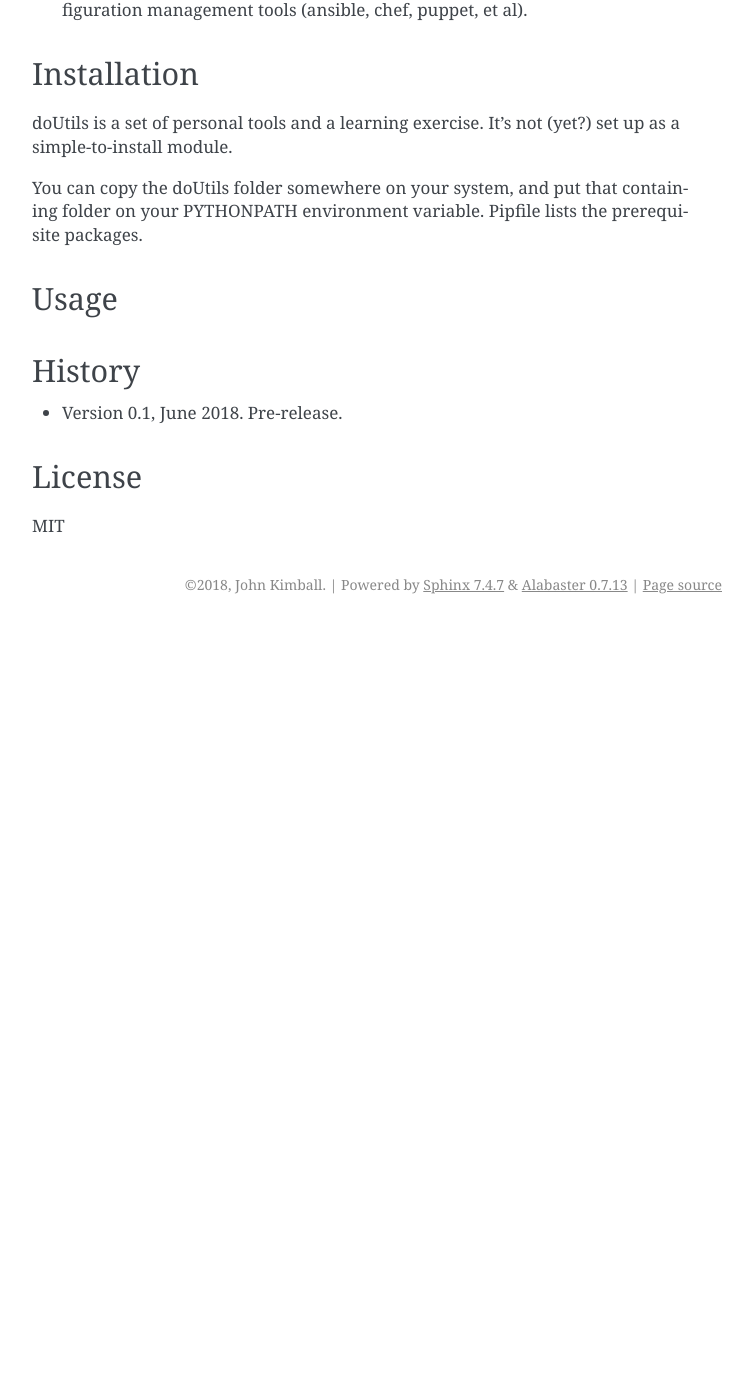
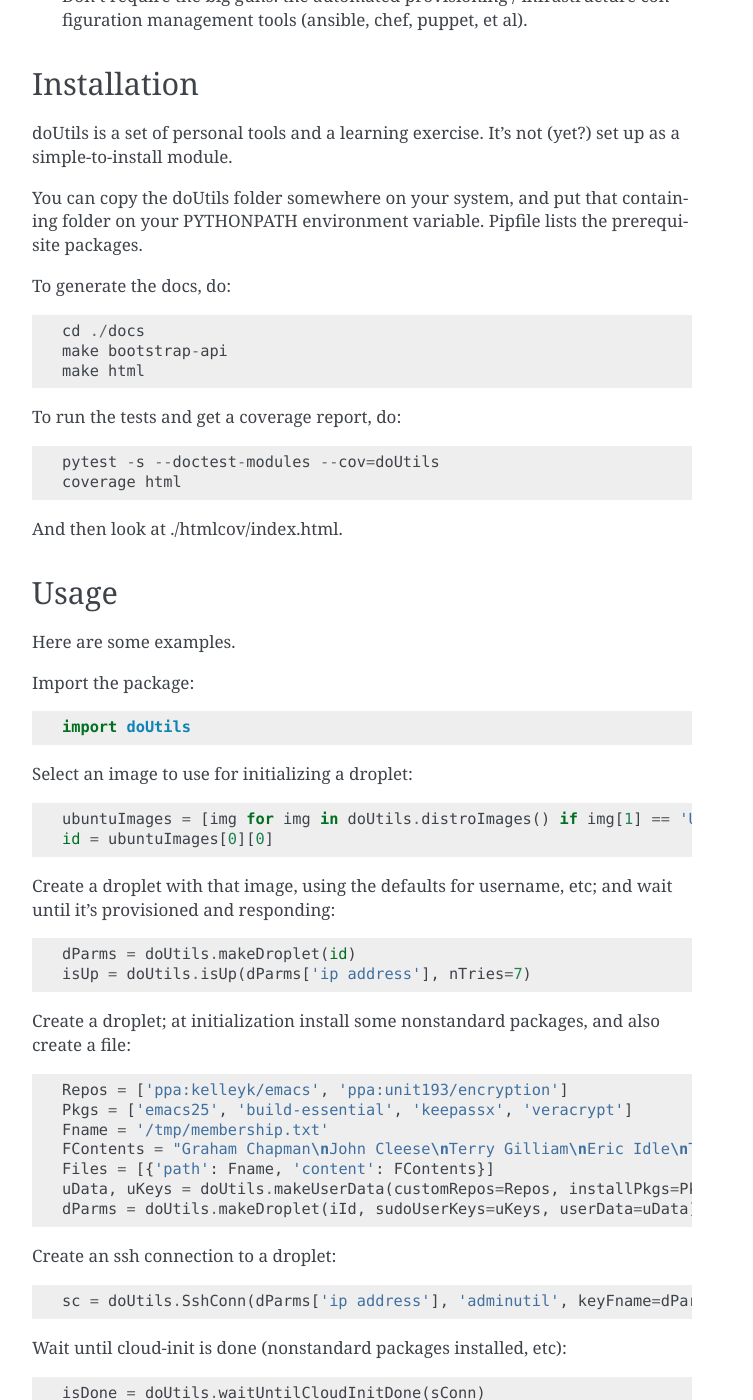
Before and after one commit to jjkimball/doUtils, a Sphinx documentation site: the page built from docs/index.rst, in a window 1280 px wide and 1400 px high, scrolled down 760 px. Shown: the whole window, without its empty margins (388-1141 px from the left). Built offline with Sphinx 7.4.7, drawn with Linux system fonts in a browser that asks for light colours; before the commit the page ends 1384 px from its top, so only the background shows below that; some of the changed text lies outside the part shown.

Commit message:
added more to doc.

```diff
--- a/docs/index.rst
+++ b/docs/index.rst
@@ -17,62 +17,7 @@ Indices and tables
 
 * :ref:`genindex`
 * :ref:`modindex`
-* :ref:`search`
 
+  * :ref:`search`
 
-doUtils
-=======
-
-doUtils provides a Python module to configure and create a Digital
-Ocean virtual private server ("droplet"), execute commands on it, and
-transmit files to/from it.
-
-
-Motivation
-**********
-
-I want to run a compute-intensive script on erratic occasions, and I
-don't want it to be contending for my laptop's processing power while
-I'm trying to do other stuff.
-
-Idea: A script that provisions a temporary virtual server with the
-needed packages installed, and, via script, executes the
-compute-intensive job and snarf the results.
-
-
-Secondary goals
-###############
-
-* Learn more about python-digitalocean, paramiko for ssh, and
-  cloud-init via pyyaml.
-
-* Don't require the big guns:  the automated provisioning /
-  infrastructure configuration management tools (ansible, chef,
-  puppet, et al).
-
-
-Installation
-************
-
-doUtils is a set of personal tools and a learning exercise. It's
-not (yet?) set up as a simple-to-install module.
-
-You can copy the doUtils folder somewhere on your system, and put that
-containing folder on your PYTHONPATH environment variable. Pipfile
-lists the prerequisite packages.
-
-
-Usage
-*****
-
-
-History
-*******
-
-* Version 0.1, June 2018. Pre-release.
-
-
-License
-*******
-
-MIT
+.. include:: proj-readme.rst
--- /dev/null
+++ b/docs/proj-readme.rst
@@ -0,0 +1,135 @@
+
+doUtils Overview
+================
+
+doUtils provides a Python module to configure and create a Digital
+Ocean virtual private server ("droplet"), execute commands on it, and
+transmit files to/from it.
+
+
+Motivation
+**********
+
+I want to run a compute-intensive script on erratic occasions, and I
+don't want it to be contending for my laptop's processing power while
+I'm trying to do other stuff.
+
+Idea: A script that provisions a temporary virtual server with the
+needed packages installed, and, via script, executes the
+compute-intensive job and snarf the results.
+
+
+Secondary goals
+###############
+
+* Learn more about python-digitalocean, paramiko for ssh, and
+  cloud-init via pyyaml.
+
+* Don't require the big guns:  the automated provisioning /
+  infrastructure configuration management tools (ansible, chef,
+  puppet, et al).
+
+
+Installation
+************
+
+doUtils is a set of personal tools and a learning exercise. It's
+not (yet?) set up as a simple-to-install module.
+
+You can copy the doUtils folder somewhere on your system, and put that
+containing folder on your PYTHONPATH environment variable. Pipfile
+lists the prerequisite packages.
+
+To generate the docs, do::
+
+  cd ./docs
+  make bootstrap-api
+  make html
+
+To run the tests and get a coverage report, do::
+
+    pytest -s --doctest-modules --cov=doUtils
+    coverage html
+
+And then look at ./htmlcov/index.html.
+
+
+Usage
+*****
+
+Here are some examples.
+
+Import the package::
+
+    import doUtils
+
+Select an image to use for initializing a droplet::
+
+    ubuntuImages = [img for img in doUtils.distroImages() if img[1] == 'Ubuntu']
+    id = ubuntuImages[0][0]
+
+Create a droplet with that image, using the defaults for username,
+etc; and wait until it's provisioned and responding::
+
+    dParms = doUtils.makeDroplet(id)
+    isUp = doUtils.isUp(dParms['ip address'], nTries=7)
+
+Create a droplet; at initialization install some nonstandard
+packages, and also create a file::
+
+    Repos = ['ppa:kelleyk/emacs', 'ppa:unit193/encryption']
+    Pkgs = ['emacs25', 'build-essential', 'keepassx', 'veracrypt']
+    Fname = '/tmp/membership.txt'
+    FContents = "Graham Chapman\nJohn Cleese\nTerry Gilliam\nEric Idle\nTerry Jones\nMichael Palin\n"
+    Files = [{'path': Fname, 'content': FContents}]
+    uData, uKeys = doUtils.makeUserData(customRepos=Repos, installPkgs=Pkgs, files=Files)
+    dParms = doUtils.makeDroplet(iId, sudoUserKeys=uKeys, userData=uData)
+
+Create an ssh connection to a droplet::
+
+    sc = doUtils.SshConn(dParms['ip address'], 'adminutil', keyFname=dParms['pemFilePathname'])
+
+Wait until cloud-init is done (nonstandard packages installed, etc)::
+
+    isDone = doUtils.waitUntilCloudInitDone(sConn)
+    assert isDone['done']
+    log.info("summary result: {}".format(isDone['summaryResult']))
+
+Execute a command on the droplet and print its output::
+
+    shIn, shOut, shErr = sc.do('pwd')
+    print(shOut.readlines())
+
+Put a file to the droplet::
+
+    sc.put('test.txt', 'test-on-droplet.txt')
+
+Retrieve that file again::
+
+    sc.get('test-on-droplet.txt', 'test-fetched.txt')
+
+See what droplets exist::
+
+    ds = doUtils.myDroplets()
+
+Shutdown all droplets::
+
+    doUtils.shutdownAllDroplets()
+
+Destroy the droplet::
+
+    dParms['droplet'].destroy()
+
+
+
+
+History
+*******
+
+* Version 0.1, June 2018. Pre-release.
+
+
+License
+*******
+
+MIT (See LICENSE).
```
